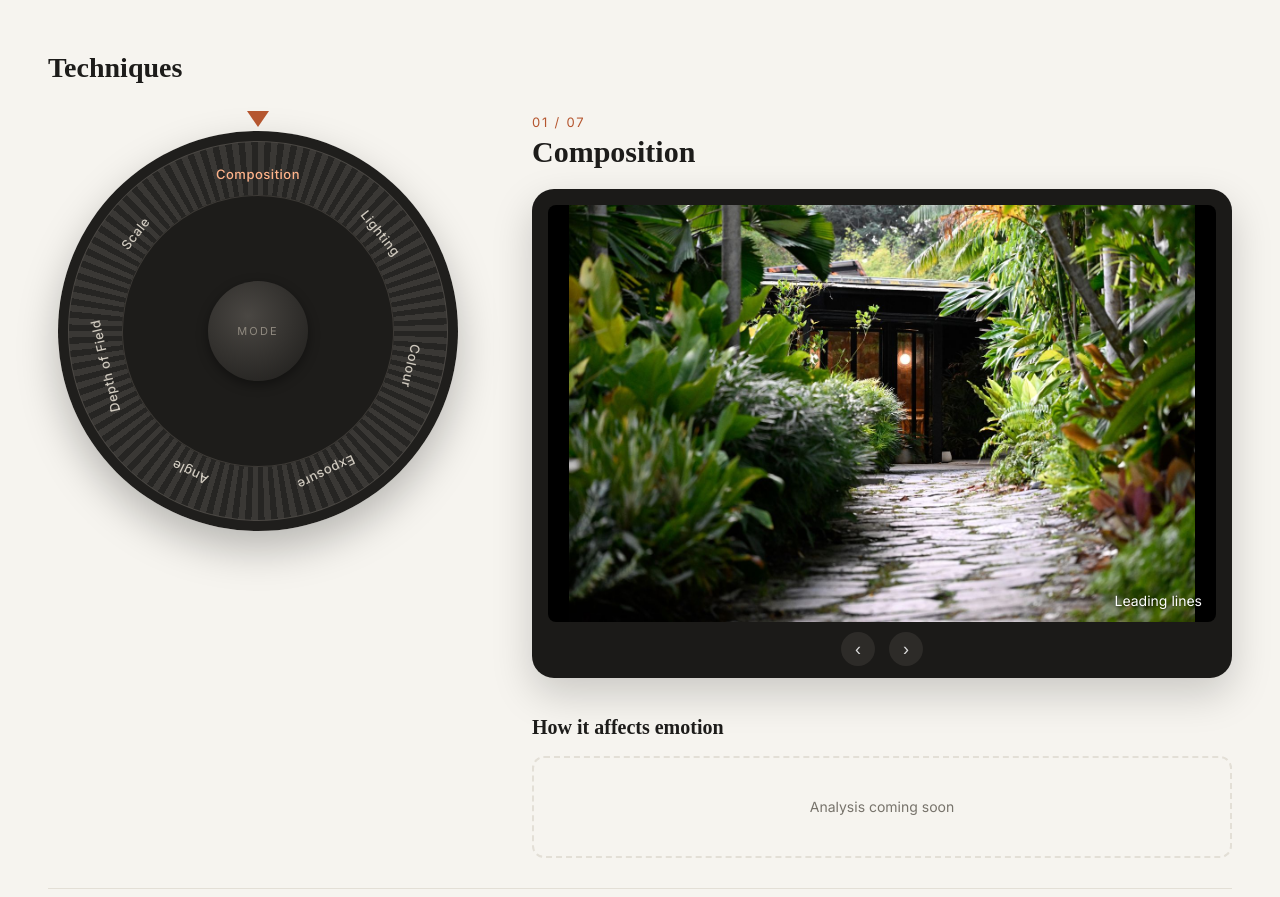
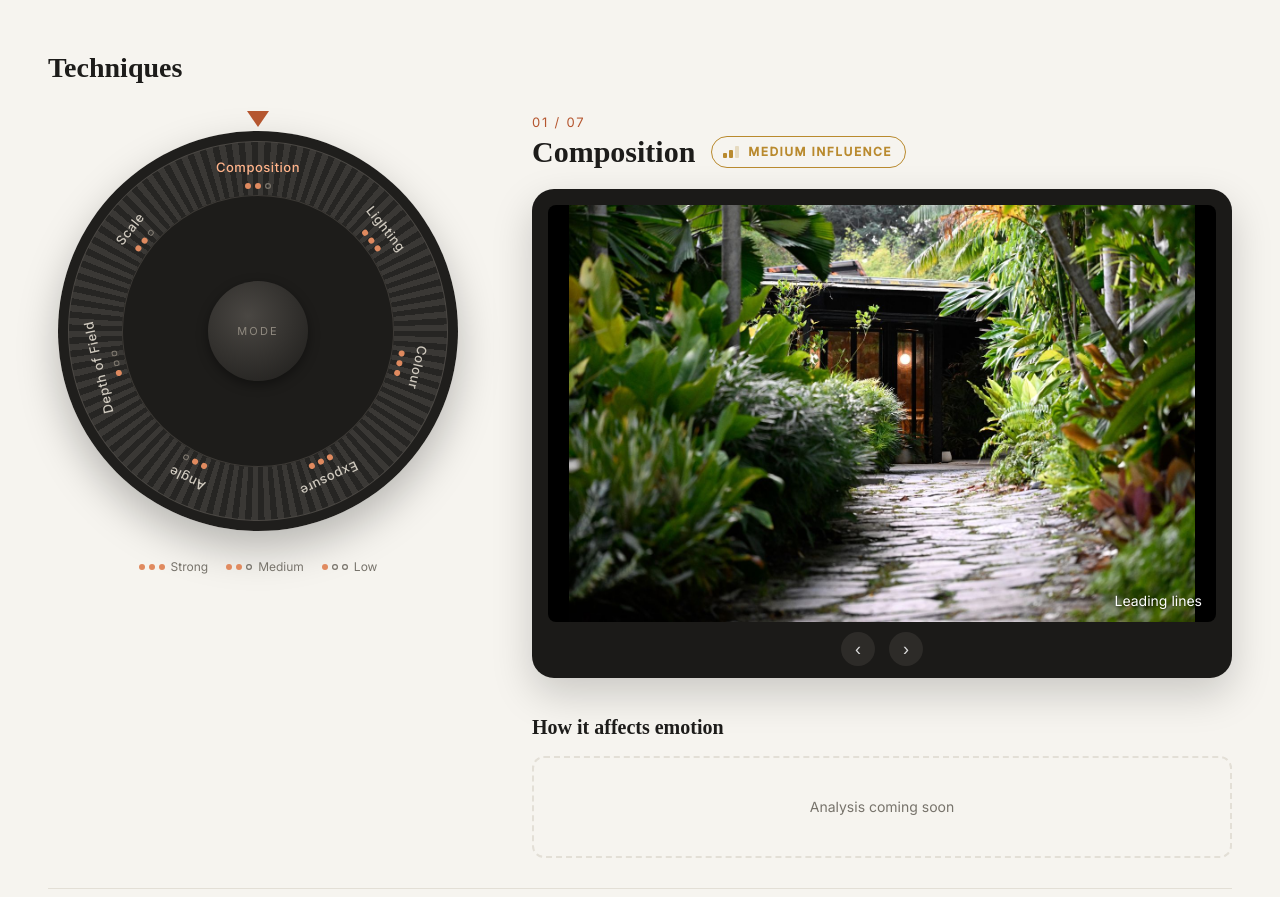
Before and after one commit to TAT-LWY/photo-site, a plain HTML site: page index.html in a window 1280 px wide. Shown: the part 860-1757 px from the top of the page. Drawn offline with Linux system fonts and the light colour scheme.

Commit message:
Techniques: show influence strength on the title and the dial
Co-Authored-By: Claude Opus 5.5 <noreply@anthropic.com>

```diff
--- a/index.html
+++ b/index.html
@@ -163,9 +163,18 @@
   .dial.dragging { transition: none; cursor: grabbing; }
   .dial-face { position: absolute; inset: 64px; border-radius: 50%; background: #1d1c1a; box-shadow: inset 0 0 0 1px #3d3a36; }
   .dial-label {
-    position: absolute; left: 50%; top: 50%; width: 150px; height: 20px; margin: -10px 0 0 -75px; pointer-events: none;
+    position: absolute; left: 50%; top: 50%; width: 150px; height: 34px; margin: -17px 0 0 -75px; pointer-events: none;
+    display: flex; flex-direction: column; align-items: center; gap: 5px;
     text-align: center; font-size: 13px; font-weight: 500; letter-spacing: .04em; color: #cfc9be; transition: color .3s;
   }
+  /* 强弱圆点：●●● 强 / ●●○ 中 / ●○○ 弱 */
+  .dial-dots { display: inline-flex; gap: 4px; }
+  .dial-dots i { width: 6px; height: 6px; border-radius: 50%; box-shadow: inset 0 0 0 1.2px #7c766d; }
+  .dial-dots i.on { background: #e08a5f; box-shadow: none; }
+  .dial-legend .dial-dots i { box-shadow: inset 0 0 0 1.2px var(--muted); }
+  .dial-legend .dial-dots i.on { box-shadow: none; }
+  .dial-legend { position: absolute; bottom: -26px; left: 0; right: 0; display: flex; justify-content: center; gap: 18px; font-size: 12px; color: var(--muted); }
+  .dial-legend > span { display: inline-flex; align-items: center; gap: 6px; }
   .dial-label.on { color: #ffb38a; }
   .dial-center {
     position: absolute; left: 50%; top: 50%; width: 100px; height: 100px; margin: -50px 0 0 -50px; border-radius: 50%; pointer-events: none;
@@ -173,7 +182,20 @@
     display: flex; align-items: center; justify-content: center; color: #8f897f; font-size: 11px; letter-spacing: .2em;
   }
   .tq-num { color: var(--accent); font-size: 13px; letter-spacing: .14em; }
-  .tq-name { font-family: "Noto Serif SC", serif; font-size: 30px; line-height: 1.25; margin-bottom: 18px; }
+  .tq-head { display: flex; align-items: center; flex-wrap: wrap; gap: 8px 16px; margin-bottom: 18px; }
+  .tq-name { font-family: "Noto Serif SC", serif; font-size: 30px; line-height: 1.25; }
+  /* 技巧名旁边的强弱标签（像相机的信号格） */
+  .tq-level {
+    display: inline-flex; align-items: center; gap: 9px; padding: 5px 13px 5px 11px; border-radius: 999px;
+    border: 1.5px solid currentColor; font-size: 12px; font-weight: 600; letter-spacing: .12em; text-transform: uppercase;
+  }
+  .tq-level.l3 { color: var(--accent); background: color-mix(in srgb, var(--accent) 10%, transparent); }
+  .tq-level.l2 { color: #b98a2e; }
+  .tq-level.l1 { color: var(--muted); }
+  .tq-bars { display: inline-flex; align-items: flex-end; gap: 2px; height: 12px; }
+  .tq-bars i { width: 4px; border-radius: 1px; background: currentColor; opacity: .25; }
+  .tq-bars i:nth-child(1) { height: 5px; } .tq-bars i:nth-child(2) { height: 8px; } .tq-bars i:nth-child(3) { height: 12px; }
+  .tq-bars i.on { opacity: 1; }
   .camera { background: #1b1a18; border-radius: 22px; padding: 16px 16px 12px; box-shadow: 0 16px 40px rgba(0,0,0,.18); max-width: 820px; }
   .screen { position: relative; aspect-ratio: 16 / 10; background: #000; border-radius: 8px; overflow: hidden; cursor: zoom-in; }
   .screen img { width: 100%; height: 100%; object-fit: contain; display: block; transition: opacity .35s; }
@@ -404,10 +426,14 @@
         <div class="dial-pointer"></div>
         <div class="dial" id="dial" tabindex="0" aria-label="Choose a technique (drag, click, or use the arrow keys)"><div class="dial-face"></div></div>
         <div class="dial-center">MODE</div>
+        <div class="dial-legend"><span><span class="dial-dots"><i class="on"></i><i class="on"></i><i class="on"></i></span>Strong</span><span><span class="dial-dots"><i class="on"></i><i class="on"></i><i></i></span>Medium</span><span><span class="dial-dots"><i class="on"></i><i></i><i></i></span>Low</span></div>
       </div>
       <div class="tq-main">
         <div class="tq-num" id="tqNum"></div>
-        <h3 class="tq-name" id="tqName"></h3>
+        <div class="tq-head">
+          <h3 class="tq-name" id="tqName"></h3>
+          <span class="tq-level" id="tqLevel"></span>
+        </div>
         <div class="camera">
           <div class="screen" id="tqScreen" title="Click to enlarge">
             <img id="tqImg" alt="">
@@ -646,10 +672,11 @@ const byFile = Object.fromEntries(PHOTOS.map(p => [p.file, p]));
    🎛 技巧 —— 主页上 Portfolio 和 Comparisons 之间的 Techniques 区域（相机转盘）
    7 类摄影技巧，每类列出用到它的照片（file + 这张照片具体用了什么）
    short：转盘上显示的短名字（不写就用 name）
+   level：对情绪影响的强弱，3 = Strong，2 = Medium，1 = Low（显示在技巧名旁边和转盘上）
    analysis：这一类技巧怎么影响情绪（写在两个 ` 之间；空一行 = 分段）
    ========================================================== */
 const TECHNIQUES = [
-  { name: "Composition", photos: [
+  { name: "Composition", level: 2, photos: [
       { file: "DSC0211.jpg",       use: "Leading lines" },                  // Garden Path
       { file: "DSC_1522.jpg",      use: "Leading lines" },                  // Night Road
       { file: "DSC_0091.jpg",      use: "Leading lines · Symmetry" },       // Quiet Street
@@ -666,7 +693,7 @@ const TECHNIQUES = [
       { file: "DSC_0439.jpg",      use: "Diagonal lines · Repetition" },    // Golden Eaves
     ],
     analysis: `` },
-  { name: "Lighting", photos: [
+  { name: "Lighting", level: 3, photos: [
       { file: "DSC_0397.jpg",      use: "Hard light" },                     // Fallen Leaves
       { file: "DSC0249.jpg",       use: "Silhouette" },                     // Lone Bird
       { file: "DSC_0137.jpg",      use: "Backlighting · Silhouette" },      // Crow on the Rail
@@ -675,7 +702,7 @@ const TECHNIQUES = [
       { file: "DSC_1522.jpg",      use: "Street lights at night" },         // Night Road
     ],
     analysis: `` },
-  { name: "Colour", photos: [
+  { name: "Colour", level: 3, photos: [
       { file: "DSC0211.jpg",       use: "Warm colours" },                   // Garden Path
       { file: "DSC_1522.jpg",      use: "Warm colours" },                   // Night Road
       { file: "DSC_0143.jpg",      use: "Saturated colours" },              // Sailboat
@@ -688,7 +715,7 @@ const TECHNIQUES = [
       { file: "DSC_1584.jpg",      use: "Low saturation" },                 // Fading Wheel
     ],
     analysis: `` },
-  { name: "Exposure & Contrast", short: "Exposure", photos: [
+  { name: "Exposure & Contrast", level: 3, short: "Exposure", photos: [
       { file: "DSC_0397.jpg",      use: "Low-key · High contrast" },        // Fallen Leaves
       { file: "DSC_1522.jpg",      use: "Dark exposure" },                  // Night Road
       { file: "DSC0211.jpg",       use: "Dark exposure" },                  // Garden Path
@@ -699,7 +726,7 @@ const TECHNIQUES = [
       { file: "DSC_1584.jpg",      use: "Low contrast" },                   // Fading Wheel
     ],
     analysis: `Exposure refers to the overall brightness of a photograph, while contrast shows the difference between its bright and dark areas. These techniques strongly influence the emotional atmosphere by making an image look positive or negative. High-key exposure often creates a bright, warm feeling, yet low-key exposure can suggest mystery or sadness. High contrast usually delivers a high-arousal emotion, while low contrast often creates a softer and calmer mood. Deliberately increasing the ISO to create grain can also affect emotion by making an image seem rough, unclear, and unsettling. In my photographs, when I used bright exposure, I mostly received positive responses, while heavy grain and a gloomy atmosphere may communicate isolation and sadness. Therefore, exposure and contrast have a strong influence on the overall mood, but their effects still depend on how they work together with lighting, colour, and subjects.` },
-  { name: "Perspective & Camera Angle", short: "Angle", photos: [
+  { name: "Perspective & Camera Angle", level: 2, short: "Angle", photos: [
       { file: "DSC_0085.jpg",      use: "Low angle" },                      // Rooftop Statue
       { file: "DSC_0439.jpg",      use: "Low angle" },                      // Golden Eaves
       { file: "DSC_1541.jpg",      use: "Low angle" },                      // Two Faces
@@ -711,13 +738,13 @@ const TECHNIQUES = [
       { file: "DSC_0091.jpg",      use: "Eye level" },                      // Quiet Street
     ],
     analysis: `` },
-  { name: "Depth of Field", photos: [
+  { name: "Depth of Field", level: 1, photos: [
       { file: "DSC_1577.jpg",      use: "Shallow · Foreground blur" },      // Resting in the Circle
       { file: "DSC_1573_edit.jpg",      use: "Shallow" },                        // In the Frame
       { file: "DSC_0135.jpg",      use: "Deep" },                           // Snow Mountain
     ],
     analysis: `` },
-  { name: "Scale, Distance & Focal Length", short: "Scale", photos: [
+  { name: "Scale, Distance & Focal Length", level: 2, short: "Scale", photos: [
       { file: "DSC_0135.jpg",      use: "Scale contrast · Telephoto compression" },  // Snow Mountain
       { file: "DSC_1552_edit.jpg", use: "Scale contrast" },                 // Supertree
       { file: "DSC_1541.jpg",      use: "Scale contrast" },                 // Two Faces
@@ -735,9 +762,12 @@ const TQ_INTERVAL = 3000;                   // 相机屏幕自动换下一张照
 let tqSel = 0, tqRot = 0, tqPhoto = 0, tqTimer = null, tqDrag = null;
 const tqImg = document.getElementById("tqImg");
 
+const LEVELS = { 3: "Strong influence", 2: "Medium influence", 1: "Low influence" };
+const levelDots = lv => [1, 2, 3].map(k => `<i class="${k <= lv ? "on" : ""}"></i>`).join("");
+
 function renderTechniques() {
   dial.insertAdjacentHTML("beforeend", TECHNIQUES.map((t, i) =>
-    `<div class="dial-label" style="transform: rotate(${i * TQ_STEP}deg) translateY(-158px)">${t.short || t.name}</div>`).join(""));
+    `<div class="dial-label" style="transform: rotate(${i * TQ_STEP}deg) translateY(-158px)">${t.short || t.name}<span class="dial-dots">${levelDots(t.level)}</span></div>`).join(""));
   tqSelect(0);
 }
 
@@ -754,6 +784,9 @@ function tqSelect(i) {
   dial.querySelectorAll(".dial-label").forEach((l, k) => l.classList.toggle("on", k === tqSel));
   document.getElementById("tqNum").textContent = `${String(tqSel + 1).padStart(2, "0")} / ${String(n).padStart(2, "0")}`;
   document.getElementById("tqName").textContent = t.name;
+  const lvEl = document.getElementById("tqLevel");
+  lvEl.className = "tq-level l" + t.level;
+  lvEl.innerHTML = `<span class="tq-bars">${levelDots(t.level)}</span>${LEVELS[t.level]}`;
   const text = t.analysis.trim();
   const box = document.getElementById("tqAnalysis");
   box.classList.toggle("empty", !text);
```
